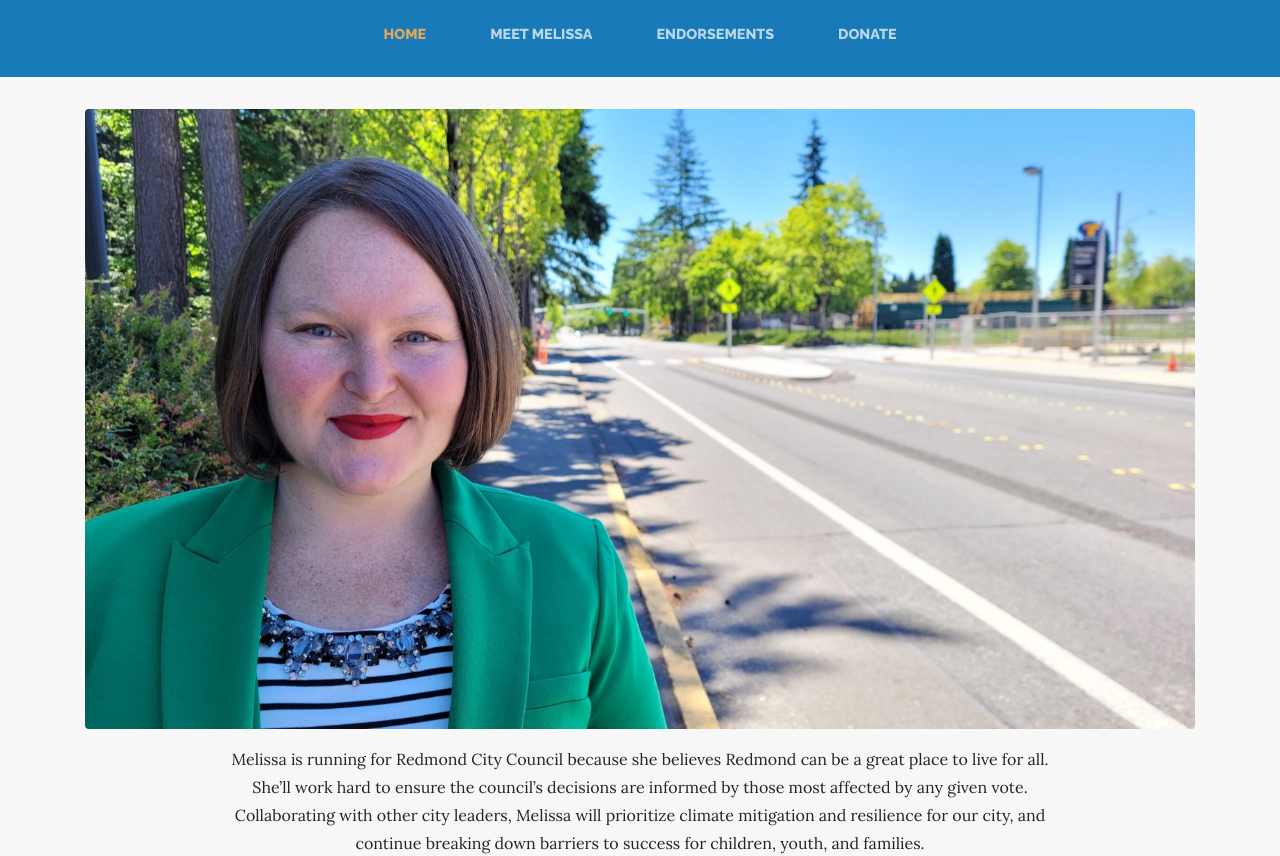
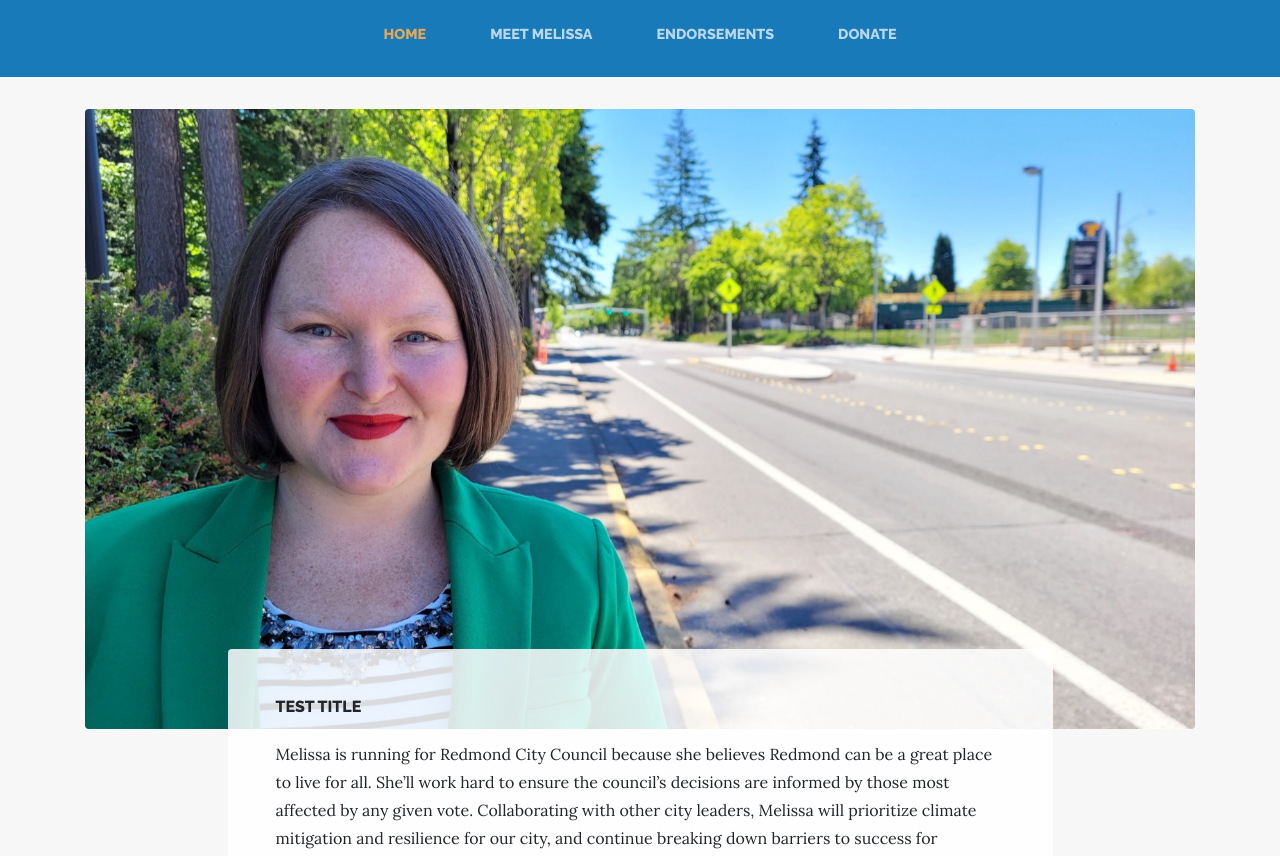
Before and after one commit to ElectMelissaStuart/website, a website: page index.html in a window 1280 px wide. Shown: the part 97-953 px from the top of the page. Drawn offline with Linux system fonts and the light colour scheme.

Commit message:
updated formatting

```diff
--- a/index.html
+++ b/index.html
@@ -56,25 +56,25 @@
     </div>
   </nav>
 
-  <section class="page-section clearfix">
+  <section class="page-section about-heading">
     <div class="container">
-      <div class="intro">
-        <img class="img-fluid mb-3 mb-lg-0 rounded" src="img/intro.jpg" alt="">
+      <img class="img-fluid rounded about-heading-img mb-3 mb-lg-0" src="img/intro.jpg" alt="">
+      <div class="about-heading-content">
+        <div class="row">
+          <div class="col-xl-9 col-lg-10 mx-auto">
+            <div class="bg-faded rounded p-5">
+              <h2 class="section-heading mb-4">
+                <span class="section-heading-upper">test title</span>
+              </h2>
+              <p>
+                Melissa is running for Redmond City Council because she believes Redmond can be a great place to live for all. She’ll work hard to ensure the council’s decisions are informed by those most affected by any given vote. Collaborating with other city leaders, Melissa will prioritize climate mitigation and resilience for our city, and continue breaking down barriers to success for children, youth, and families.
+            </p>
+            </div>
+          </div>
+        </div>
       </div>
     </div>
   </section>
-
-  <div class="container">
-    <div class="row">
-        <div class="col-xl-9 col-lg-10 mx-auto">
-        <div class="cta-inner text-center rounded">
-          <p class="address mb-5">
-            Melissa is running for Redmond City Council because she believes Redmond can be a great place to live for all. She’ll work hard to ensure the council’s decisions are informed by those most affected by any given vote. Collaborating with other city leaders, Melissa will prioritize climate mitigation and resilience for our city, and continue breaking down barriers to success for children, youth, and families.            </p>
-          </p>
-        </div>
-      </div>
-    </div>
-  </div>
 
   <footer class="footer text-faded text-center py-5">
     <div class="container">
```
Also changed, not shown: endorsements.html (+6 -0 lines), meet_melissa.html (+15 -16 lines).
